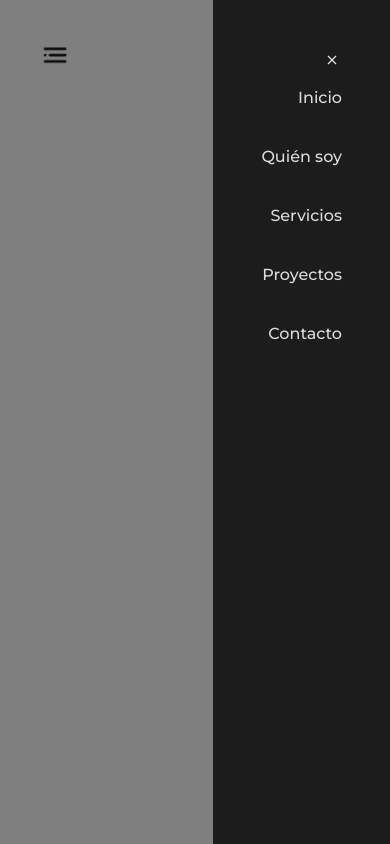
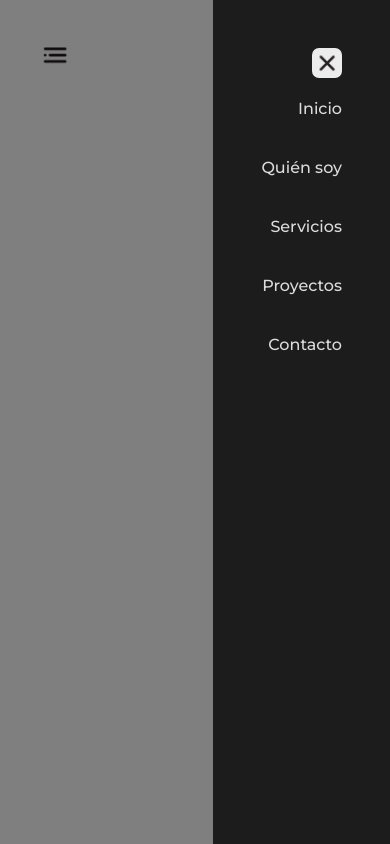
Before and after one commit to suarezt3/website, an Angular app: page / in a window 390 px wide. Both pictures are taken after a click on the button 55 px from the left and 57 px from the top of the page. Built offline with nearby package versions, Linux system fonts and the light colour scheme.

Commit message:
Se ajusta el boton de cerrar el menu

```diff
--- a/src/app/shared/menu/menu.component.css
+++ b/src/app/shared/menu/menu.component.css
@@ -39,8 +39,9 @@ header {
 }
 
 
-.icon-closed {
-  background-color: yellowgreen;
+.icon-close {
+  background-color: #ececec;
+  border-radius: 7px;
   width: 30px;
 }
 
--- a/src/app/shared/menu/menu.component.html
+++ b/src/app/shared/menu/menu.component.html
@@ -1,7 +1,7 @@
 <header>
   <button id="abrir" (click)="abrir()" class="abrir-menu"> <img class="icon-open" src="../../../assets/icons/menu-2-outline.png" alt=""> </button>
   <nav class="nav" id="nav">
-      <button class="cerrar-menu" id="cerrar" (click)="cerrar()" ><i class="bi bi-x"></i></button>
+      <button class="cerrar-menu" id="cerrar" (click)="cerrar()" > <img class="icon-close" src="../../../assets/icons/icon-close.png" alt=""> </button>
       <ul class="nav-list">
           <li><a href="#">Inicio</a></li>
           <li><a href="#">Quién soy</a></li>
```
Also changed, not shown: src/assets/icons/close-outline.png (deleted), src/assets/icons/icon-close.png (added).
